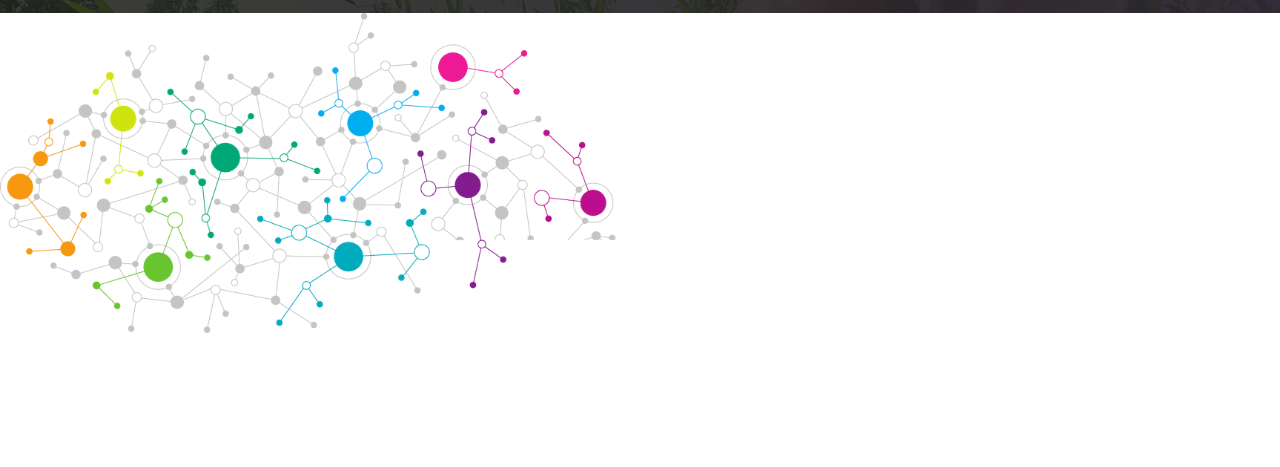
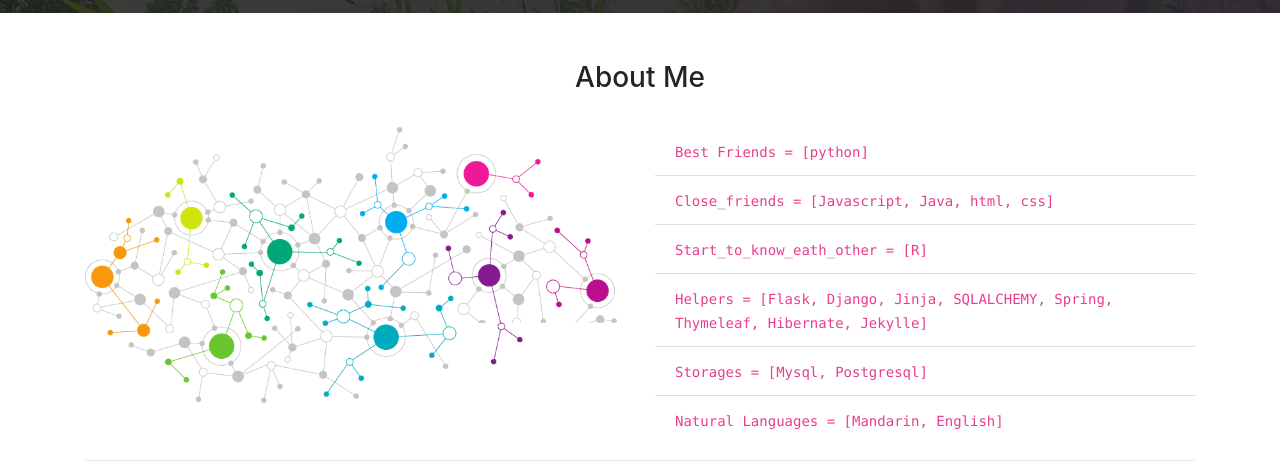
Before and after one commit to epicodus-a/php, a plain HTML site: page index.html in a window 1280 px wide. Shown: the part 59-526 px from the top of the page. Drawn offline with nearby package versions, Linux system fonts and the light colour scheme.

Commit message:
create about

```diff
--- a/css/styles.css
+++ b/css/styles.css
@@ -1,3 +1,9 @@
+/* GENERIC
+------------------------------------------------------------------------*/
+hr{
+	border-style: dot-dash;
+	margin-bottom: 0;
+}
 
 /* HEADER
 -------------------------------------------------------------------------*/
--- a/index.html
+++ b/index.html
@@ -55,11 +55,40 @@
 		</div><!--/.row-->
 	</div>
 </div>
-<div id="about">
-	<div class="row">
-		<div class="col-12 col-md-6">
-			<img src="img/about.png" alt="about" class="img-fluid">
+<div id="about" class="pt-5">
+	<div class="container">
+		<h3 class="text-center pb-4">About Me</h3>
+		<div class="row">
+			<div class="col-12 col-md-6">
+				<img src="img/about.png" alt="about" class="img-fluid">
+			</div>
+			<div class="col-12 col-md-6">
+				<ol class="list-group list-group-flush">
+					<li class="list-group-item">
+						<code>Best Friends = [python]</code>
+					</li>
+					<li class="list-group-item">
+						<code>Close_friends = [Javascript, Java, html, css]
+						</code>
+					</li>
+					<li class="list-group-item">
+						<code>Start_to_know_eath_other = [R]</code>
+					</li>
+					<li class="list-group-item">
+						<code>Helpers = [Flask, Django, Jinja, SQLALCHEMY,
+							Spring, Thymeleaf, Hibernate, Jekylle]</code>
+					</li>
+					<li class="list-group-item">
+						<code>Storages = [Mysql, Postgresql]</code>
+					</li>
+					<li class="list-group-item">
+						<code>Natural Languages = [Mandarin, English]
+						</code>
+					</li>
+				</ol>
+			</div>
 		</div>
+		<hr>
 	</div>
 </div>
 
```
Also changed, not shown: img/p.jpg (added).
